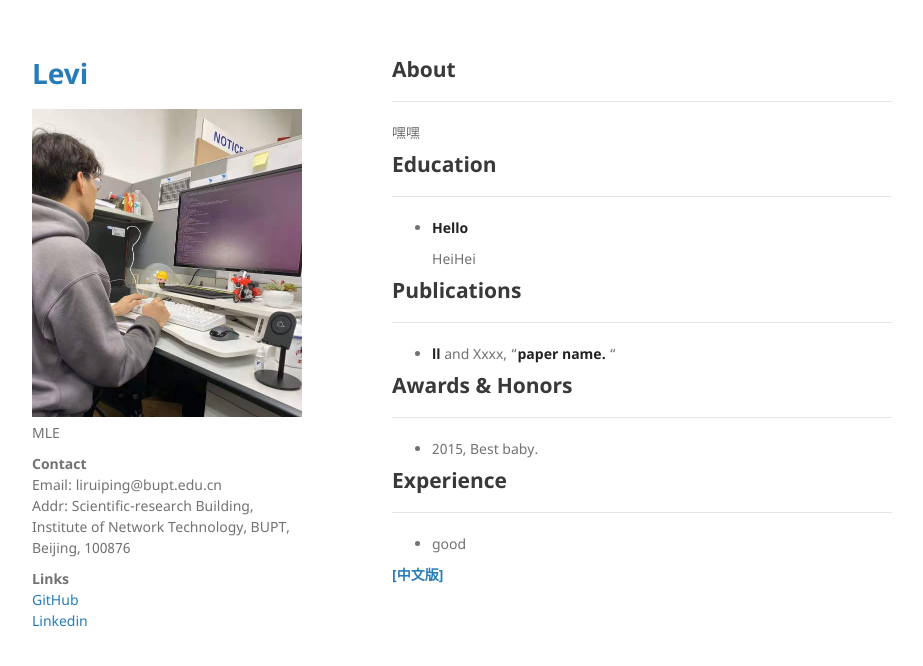
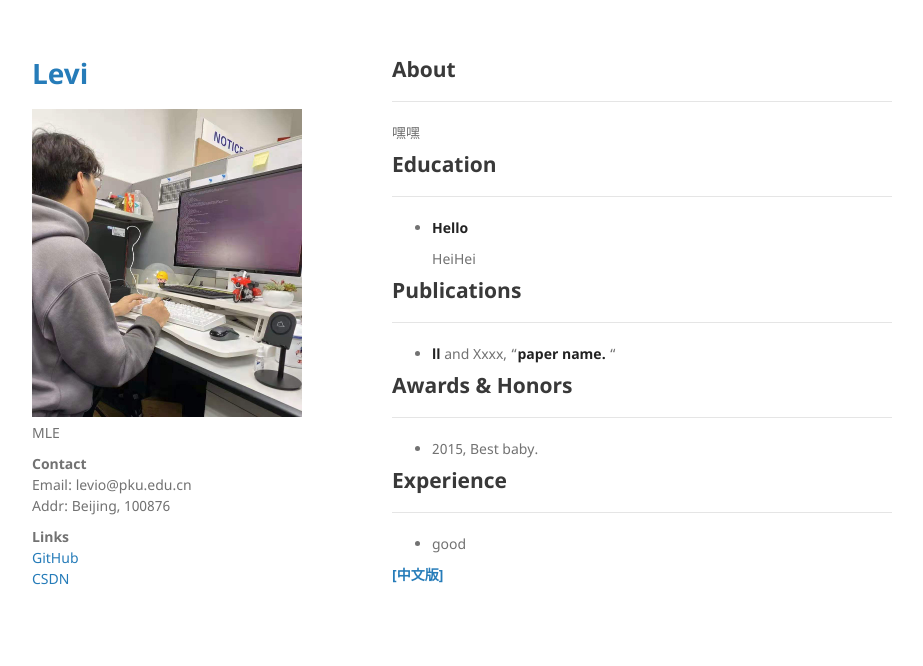
Before and after one commit to leviome/leviome.github.io, a Jekyll site: the page built from index.md, in a window 1280 px wide. Shown: the top 666 px of the page, without its empty margins (178-1101 px from the left). Built offline with Jekyll 4.4.1, drawn with Linux system fonts in a browser that asks for light colours; our own code applies the rules of GitHub Pages for plain Markdown files.

Commit message:
minimal style

```diff
--- a/_layouts/default.html
+++ b/_layouts/default.html
@@ -22,15 +22,15 @@
 
         <p>{{ site.description | default: site.github.project_tagline }}</p>
 		<div><b>Contact</b>
-		<div>Email: liruiping@bupt.edu.cn</div>
-		<div>Addr: Scientific-research Building, Institute of Network Technology, BUPT, Beijing, 100876</div>
+		<div>Email: levio@pku.edu.cn</div>
+		<div>Addr: Beijing, 100876</div>
 		</div>
 
 		<p> </p>
 
 		<div><b>Links</b>
-		<div><a href="https://github.com/Ruiping-Li">GitHub</a></div>
-		<div><a href="https://www.linkedin.com/in/%E7%91%9E%E5%B9%B3-%E6%9D%8E-7240b3151/">Linkedin</a></div>
+		<div><a href="https://github.com/leviome">GitHub</a></div>
+		<div><a href="https:/muzhan.blog.csdn.net/">CSDN</a></div>
 		</div>
 
         {% if site.show_downloads %}
```
